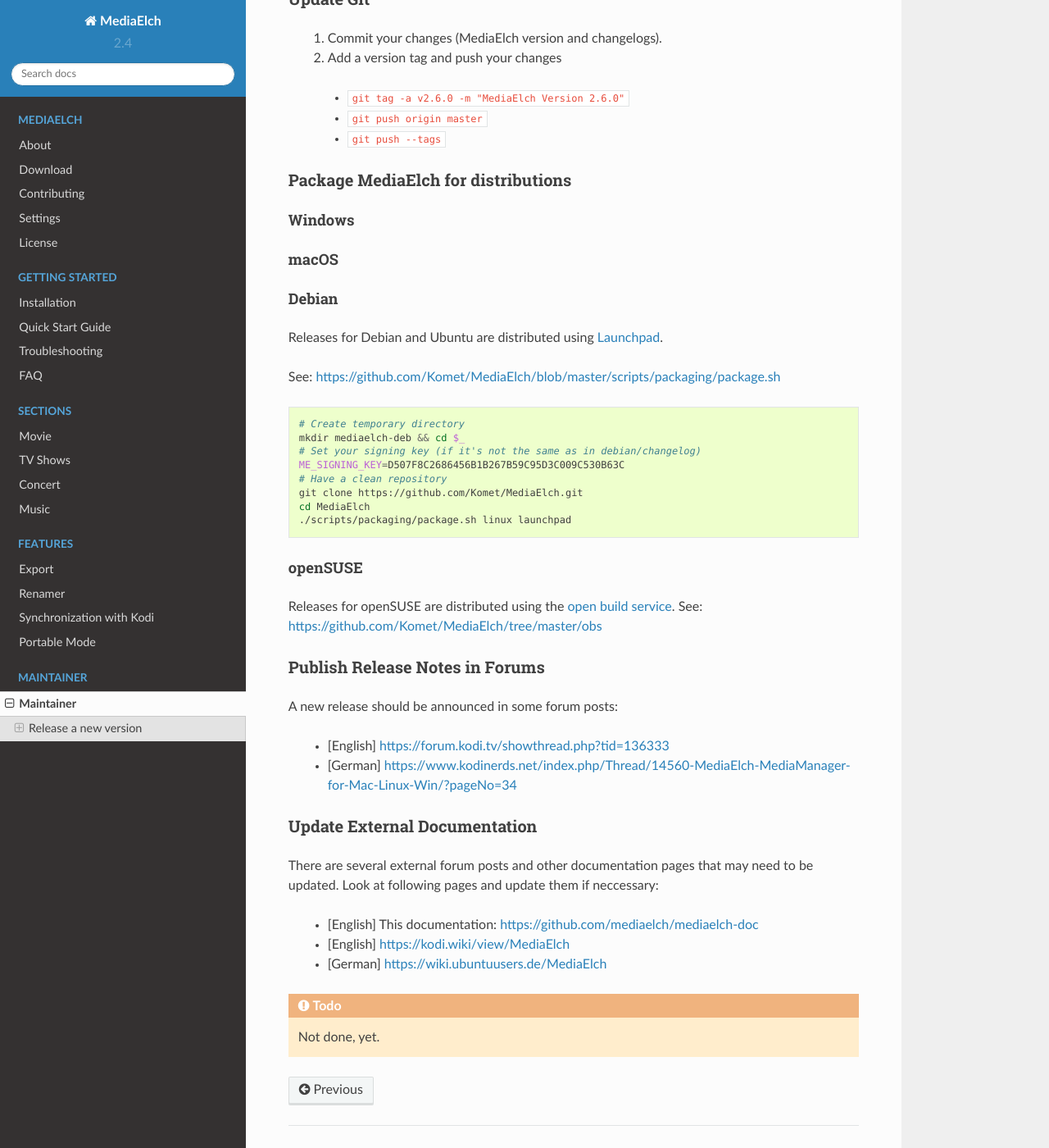
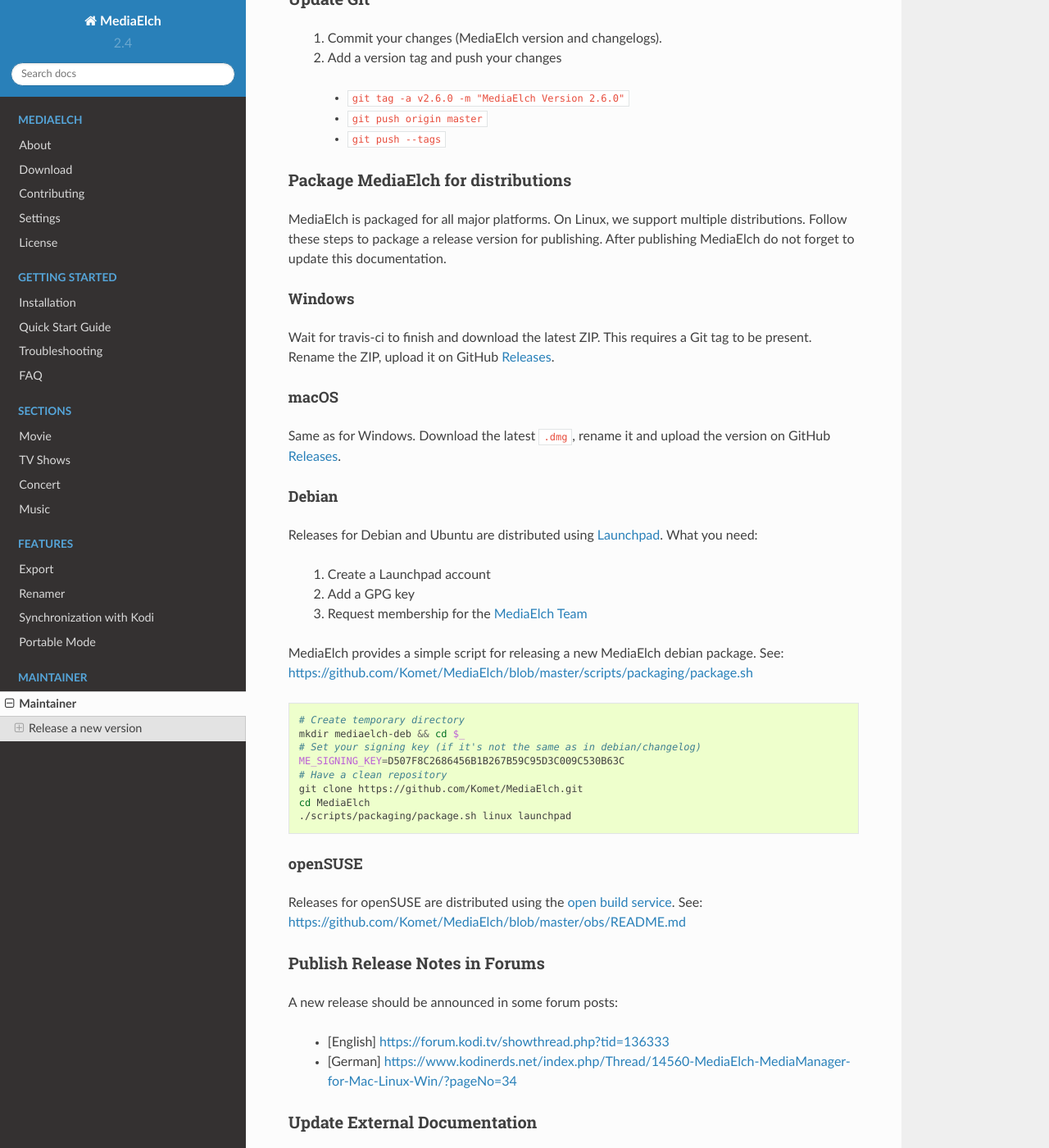
Before and after one commit to mediaelch/mediaelch-doc, a Sphinx documentation site: the page built from docs/source/maintainer/index.rst, in a window 1280 px wide and 1400 px high, scrolled down 920 px. Shown: the whole window at 82% size. Built offline with Sphinx 7.4.7 and the Read the Docs theme 2.0.0, drawn with Linux system fonts in a browser that asks for light colours; pages that are not in the unit, such as notebooks, are missing from menus.

Commit message:
[Maintainer] Add paragraphs about packaging

```diff
--- a/docs/source/maintainer/index.rst
+++ b/docs/source/maintainer/index.rst
@@ -48,17 +48,30 @@
 Package MediaElch for distributions
 ***********************************
 
+MediaElch is packaged for all major platforms. On Linux, we support multiple distributions.
+Follow these steps to package a release version for publishing. After publishing MediaElch
+do not forget to update this documentation.
+
 Windows
 -------
+Wait for travis-ci to finish and download the latest ZIP. This requires a Git tag to be present.
+Rename the ZIP, upload it on GitHub Releases_.
 
 macOS
 -----
+Same as for Windows. Download the latest ``.dmg``, rename it and upload the version on
+GitHub Releases_.
 
 Debian
 ------
 
-Releases for Debian and Ubuntu are distributed using Launchpad_.
+Releases for Debian and Ubuntu are distributed using Launchpad_. What you need:
 
+ 1. Create a Launchpad account
+ 2. Add a GPG key
+ 3. Request membership for the `MediaElch Team`_
+
+MediaElch provides a simple script for releasing a new MediaElch debian package.
 See: https://github.com/Komet/MediaElch/blob/master/scripts/packaging/package.sh
 
 .. code-block:: sh
@@ -77,7 +90,7 @@
 --------
 
 Releases for openSUSE are distributed using the `open build service`_.
-See: https://github.com/Komet/MediaElch/tree/master/obs
+See: https://github.com/Komet/MediaElch/blob/master/obs/README.md
 
 
 Publish Release Notes in Forums
@@ -102,6 +115,8 @@
 
 .. _Launchpad: https://launchpad.net/
 .. _open build service: https://openbuildservice.org/
+.. _Releases: https://github.com/Komet/MediaElch/releases
+.. _MediaElch Team: https://launchpad.net/~mediaelch
 
 .. todo::
 
```
